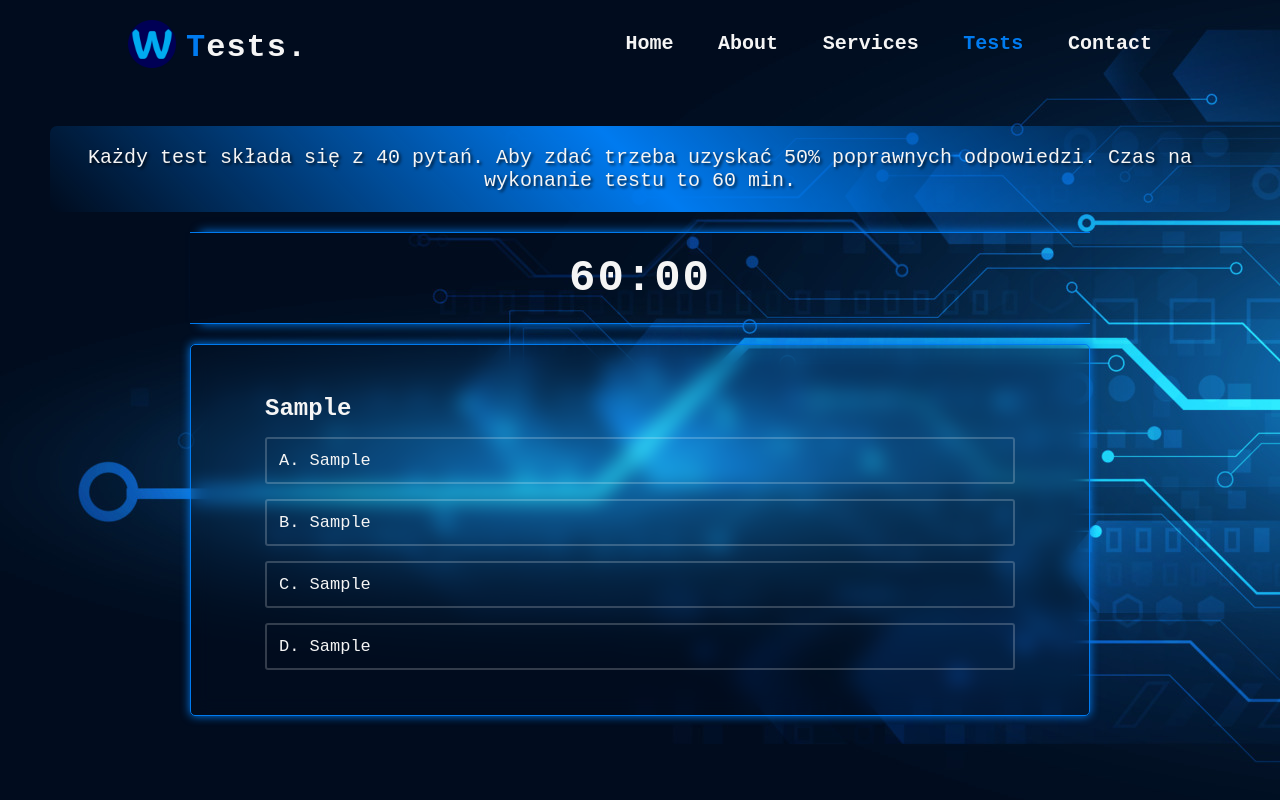
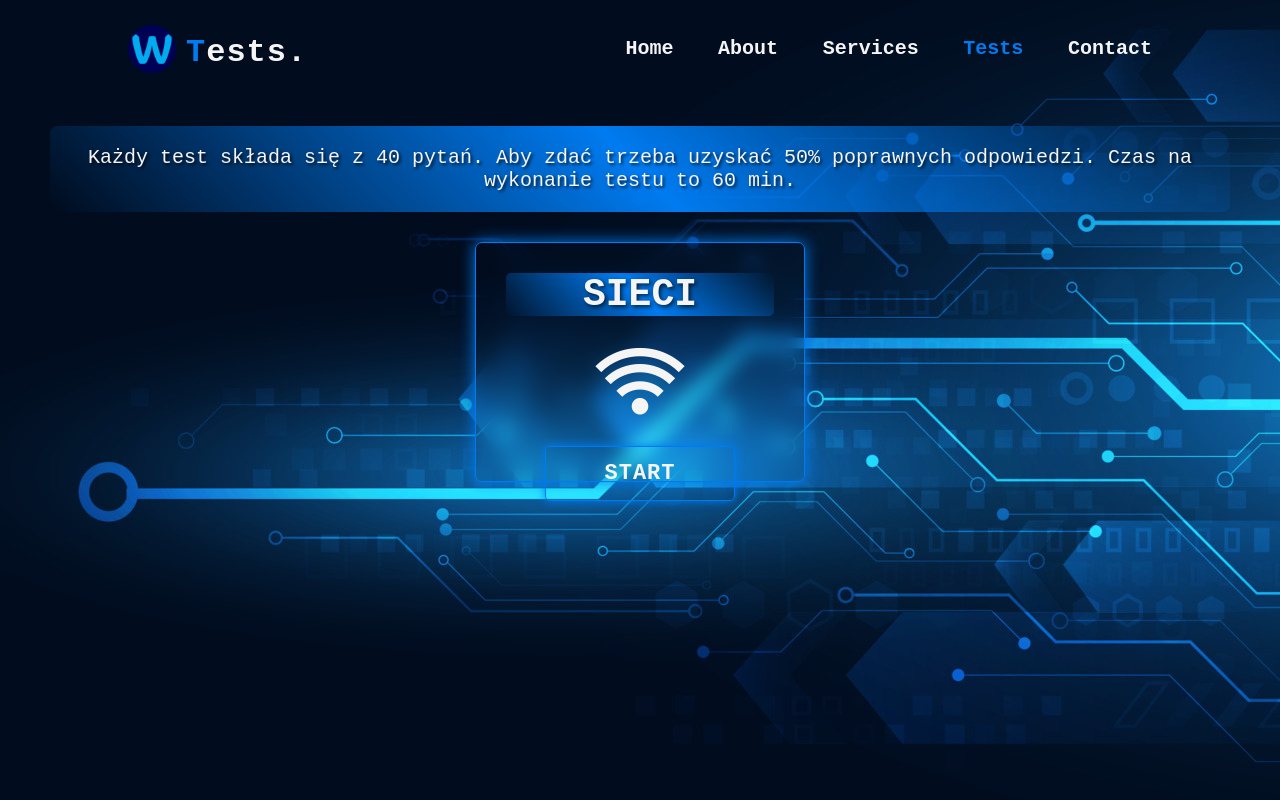
Before and after one commit to rafalwalasek/Quiz, a PHP site: page / in a window 1280 px wide. Run offline with PHP 8.4, Linux system fonts and the light colour scheme; tables that the repository leaves empty or names only in its code hold one stand-in row (values such as "Sample post").

Commit message:
drobne poprawki

```diff
--- /dev/null
+++ b/css/cover.css
@@ -0,0 +1,5 @@
+.category_name.active,
+.time.active,
+.appearance.active {
+    display: none;
+}
--- a/display_questions.php
+++ /dev/null
@@ -1,29 +0,0 @@
-<?php
-    include('connect.php');
-
-    $sql = "SELECT * FROM pytania LIMIT 5";
-    $result = $conn->query($sql);
-
-    // Sprawdzanie, czy zapytanie zwróciło wynik
-    if ($result->num_rows > 0) {
-
-        // Wyświetlanie wyniku
-        while($row = $result->fetch_assoc()) {
-
-            echo '<h3 class="question-text">' . $row['tresc'] . '</h3>';
-            echo '<div class="option-list">';
-                echo '<div class="option"><span>A. ' . $row['odpa'] . '</span></div>';
-                echo '<div class="option"><span>B. ' . $row['odpb'] . '</span></div>';
-                echo '<div class="option"><span>C. ' . $row['odpc'] . '</span></div>';
-                echo '<div class="option"><span>D. ' . $row['odpd'] . '</span></div>';
-            echo '</div>';
-
-            echo '<div class="stars">***</div>';
-
-        }
-    } else {
-        echo "Brak pytania o takim ID";
-    }
-
-    $conn->close();
-?>
--- a/index.php
+++ b/index.php
@@ -5,6 +5,7 @@
     <meta name="viewport" content="width=device-width, initial-scale=1.0">
     <title>Tests</title>
 
+    <link rel="stylesheet" href="css/cover.css">
     <link rel="stylesheet" href="tests.css">
     <link rel="stylesheet" href="time/time.css">
 
@@ -32,7 +33,7 @@
 
         <p id="p_main">Każdy test składa się z 40 pytań. Aby zdać trzeba uzyskać 50% poprawnych odpowiedzi. Czas na wykonanie testu to 60 min.</p>
 
-        <!-- box section top
+        <!-- box section top -->
         <section class="box-section">
 
             <div class="box-quiz">
@@ -40,7 +41,7 @@
                 <i class='bx bx-wifi'></i>
                 <button class="btn-start">Start</button>
             </div>
-            <div class="box-quiz">
+            <!--<div class="box-quiz">
                 <h2>Systemy</h2>
                 <i class='bx bx-devices'></i>
                 <button class="btn-start">Start</button>
@@ -49,7 +50,7 @@
                 <h2>Bazy</h2>
                 <i class='bx bx-line-chart'></i>
                 <button class="btn-start">Start</button>
-            </div>
+            </div>-->
 
         </section> <!-- end box section top -->
         <!-- box section bottom
@@ -68,17 +69,20 @@
 
         </section> <!-- end box section bottom -->
 
+        <!-- category -->
+        <p class="category_name active">Sieci komputerowe</p> <!-- end category -->
+
         <!-- time section -->
-        <section class="time">
+        <section class="time active">
             <time id="countdown">60:00</time>
         </section> <!-- time section -->
 
         <!-- appearance section -->
-        <section class="appearance">
+        <section class="appearance active">
 
             <div class="box-question">
                 <?php
-                    include('display_questions.php');
+                    include('php/display_questions.php');
                 ?>
             </div>
 
--- /dev/null
+++ b/php/display_questions.php
@@ -0,0 +1,60 @@
+<?php
+    include('connect.php');
+
+    $category = 'Sieci komputerowe';
+
+    //wszystkie pytania z bazy
+    $sql = "SELECT * FROM pytania WHERE kategoria = '$category'";
+    $result = $conn->query($sql);
+
+    //zapisanie pytan w tablicy
+    $questions = [];
+    while($row = $result->fetch_assoc()) {
+        $questions[] = $row;
+    }
+
+    //wylosowanie 5 pytan
+    shuffle($questions);
+    $selectedQuestions = array_slice($questions, 0, 10);
+
+    //numeracja pytan
+    $questionNumber = 1;
+
+    //wyswietlenie losowych pytan
+    foreach($selectedQuestions as $row) {
+        echo '<h3 class="question-text">' . $questionNumber. '. ' . $row['tresc'] . '</h3>';
+        echo '<div class="option-list">';
+            echo '<div class="option"><span>A. ' . $row['odpa'] . '</span></div>';
+            echo '<div class="option"><span>B. ' . $row['odpb'] . '</span></div>';
+            echo '<div class="option"><span>C. ' . $row['odpc'] . '</span></div>';
+            echo '<div class="option"><span>D. ' . $row['odpd'] . '</span></div>';
+        echo '</div>';
+
+        echo '<div class="stars">***</div>';
+
+        $questionNumber++;
+    }
+
+    // Sprawdzanie, czy zapytanie zwróciło wynik
+    /*if ($result->num_rows > 0) {
+
+        // Wyświetlanie wyniku
+        while($row = $result->fetch_assoc()) {
+
+            echo '<h3 class="question-text">' . $row['tresc'] . '</h3>';
+            echo '<div class="option-list">';
+                echo '<div class="option"><span>A. ' . $row['odpa'] . '</span></div>';
+                echo '<div class="option"><span>B. ' . $row['odpb'] . '</span></div>';
+                echo '<div class="option"><span>C. ' . $row['odpc'] . '</span></div>';
+                echo '<div class="option"><span>D. ' . $row['odpd'] . '</span></div>';
+            echo '</div>';
+
+            echo '<div class="stars">***</div>';
+
+        }
+    } else {
+        echo "Brak pytania o takim ID";
+    }*/
+
+    $conn->close();
+?>
--- a/tests.css
+++ b/tests.css
@@ -26,11 +26,12 @@ header {
     align-items: center;
     z-index: 100;
     position: sticky;
-    top: 0;
+    top: 5px;
     transition: 0.3s ease-in-out;
 }
     header.scrolled {
-        background: #007bf0;
+        box-shadow: 0 0 15px #007bf0;
+        backdrop-filter: blur(10px);
     }
     .logo {
         font-size: 32px;
@@ -137,6 +138,20 @@ main {
                     border: 1px solid #007bf0;
                 }
     /* --- end box-section --- */
+    /* --- category_name --- */
+    .category_name {
+        width: 900px;
+        margin: 0 auto;
+        text-align: center;
+        font-size: 40px;
+        font-weight: 600;
+        letter-spacing: 1px;
+        text-transform: uppercase;
+        padding: 20px;
+        background: linear-gradient(45deg, transparent, #007bf0, transparent);
+        border-radius: 7px;
+        text-shadow: 2px 2px 3px rgba(0, 0, 0, 0.7);
+    } /* --- and category_name --- */
     /* --- appearance section --- */
     .appearance {
         width: 900px;
@@ -145,9 +160,8 @@ main {
         display: flex;
         justify-content: center;
         border: 1px solid #007bf0;
-        border-radius: 5px;
         box-shadow: 0 0 10px #007bf0;
-        backdrop-filter: blur(10px);
+        backdrop-filter: blur(15px);
     }
         .box-question {
             width: 750px;
@@ -164,7 +178,7 @@ main {
             border: 2px solid rgba(255, 255, 255, .2);
             border-radius: 3px;
             font-size: 17px;
-            margin: 15px 0;
+            margin: 15px auto;
             cursor: pointer;
             transition: .3s;
         }
@@ -178,9 +192,11 @@ main {
     .stars {
         display: flex;
         justify-content: center;
-        letter-spacing: 2px;
+        letter-spacing: 3px;
         font-size: 36px;
+        font-weight: 600;
         padding: 10px 0;
+        color: #007bf0;
     }
         .stars:last-child {
             display: none;
```
Also changed, not shown: php/connect.php (renamed from connect.php).
